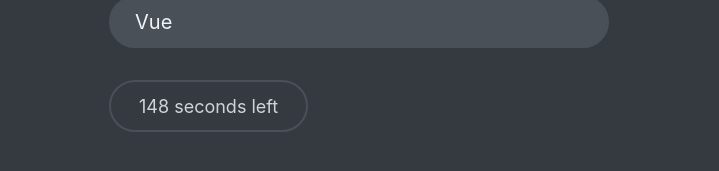
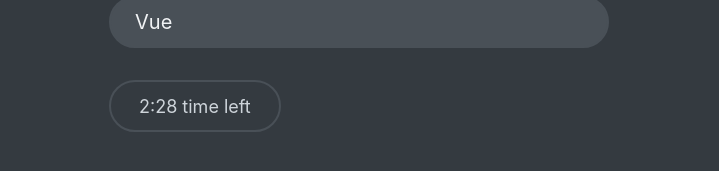
Before and after one commit to peaceGloriole/Udemy, a React (Vite) app in the folder AdvancedReact/react-quiz/: page / in a window 1280 px wide. Both pictures are taken after a click on the button "Let's Start". Shown: the part 569-740 px from the top of the page, without its empty margins (281-1000 px from the left). Built offline with nearby package versions, Linux system fonts and the light colour scheme; data requests are answered from the project's data file.

Commit message:
min/sec implemented

```diff
--- a/AdvancedReact/react-quiz/src/components/Timer.jsx
+++ b/AdvancedReact/react-quiz/src/components/Timer.jsx
@@ -1,6 +1,9 @@
 import { useEffect } from "react";
 
 export default function Timer({ dispatch, seconds }) {
+  const mins = Math.floor(seconds / 60);
+  const second = Math.floor(seconds % 60);
+
   useEffect(() => {
     const id = setInterval(() => {
       dispatch({ type: `tick` });
@@ -9,5 +12,9 @@
     return () => clearInterval(id);
   }, [dispatch]);
 
-  return <div className="timer">{seconds} seconds left</div>;
+  return (
+    <div className="timer">
+      {mins}:{second} time left
+    </div>
+  );
 }
```
